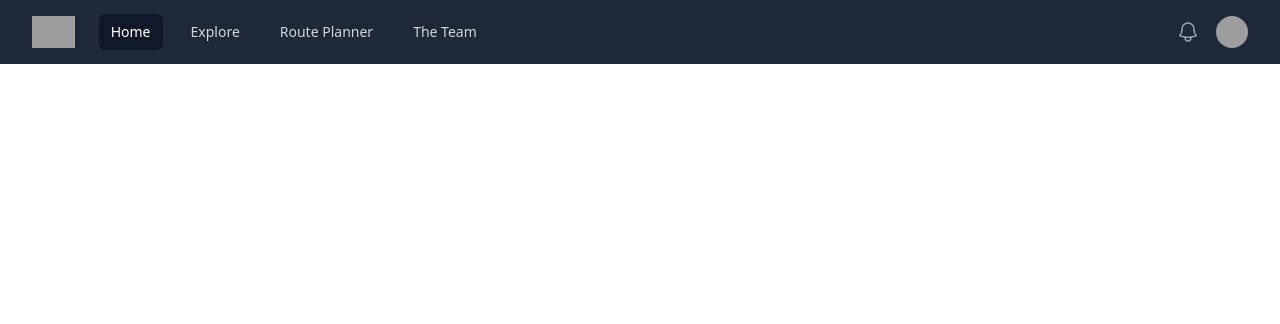
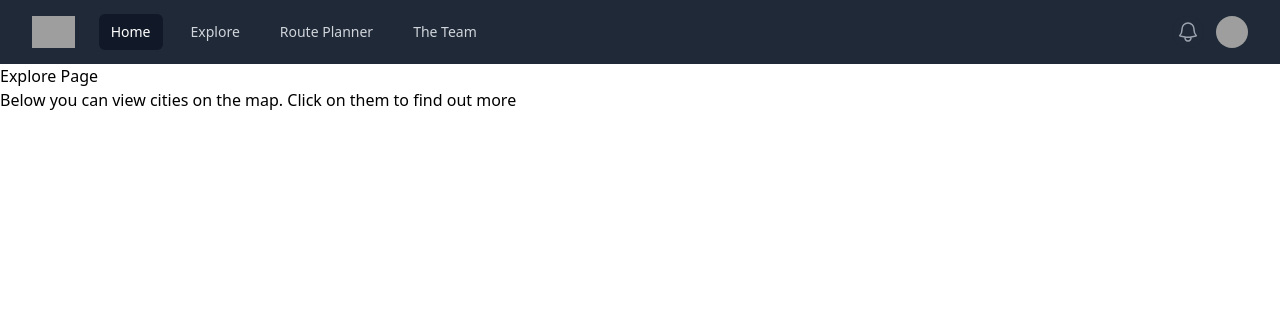
Before and after one commit to LiRE3520/DurHack, a Flask app: page /explore in a window 1280 px wide. Shown: the top 324 px of the page. Run offline with Flask 3, Linux system fonts and the light colour scheme; some libraries are stand-ins or nearby versions; grey boxes are pictures that could not be loaded.

Commit message:
added something cool

```diff
--- a/templates/explore.html
+++ b/templates/explore.html
@@ -2,6 +2,7 @@
 
 {% block content %}
 
-
+<h1> Explore Page</h1>
+<p> Below you can view cities on the map. Click on them to find out more </p>
 
 {% endblock %}
```
